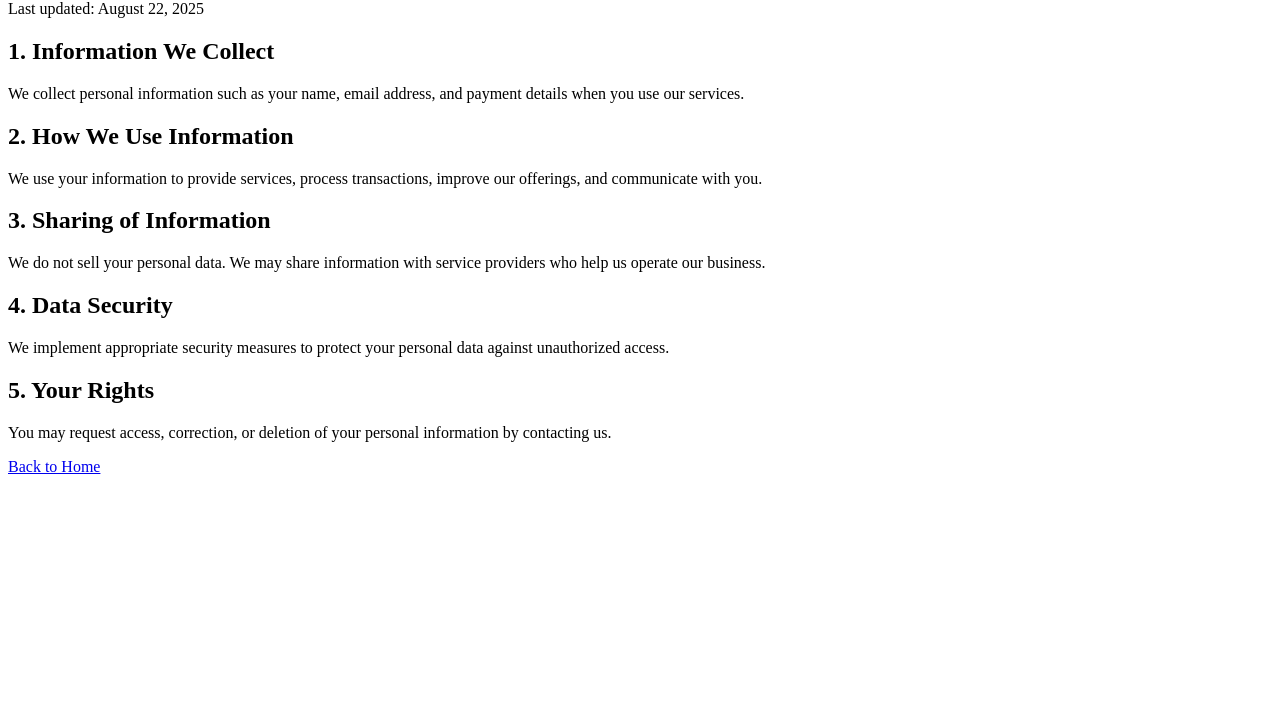
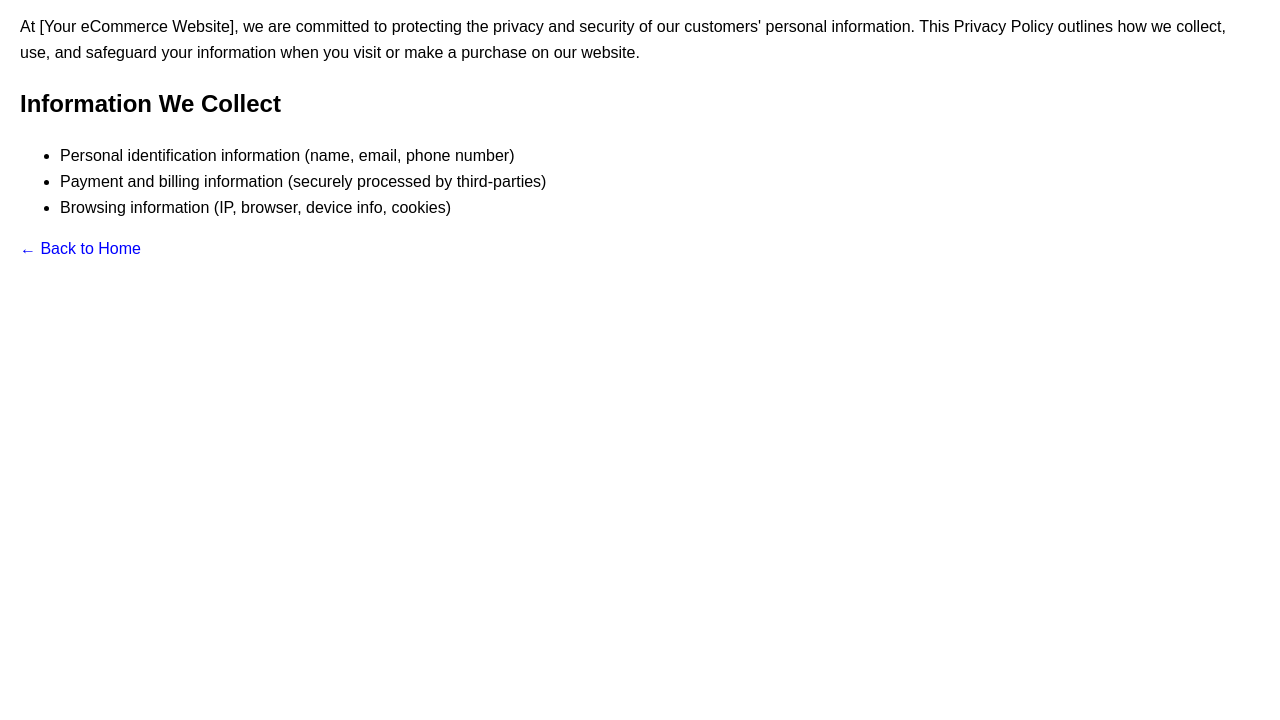
Before and after one commit to tblisi24/flex, a plain HTML site: page privacy.html in a window 1280 px wide. Shown: the part 80-800 px from the top of the page. Drawn offline with Linux system fonts and the light colour scheme.

Commit message:
Update privacy.html

```diff
--- a/privacy.html
+++ b/privacy.html
@@ -2,27 +2,25 @@
 <html lang="en">
 <head>
   <meta charset="UTF-8">
+  <meta name="viewport" content="width=device-width, initial-scale=1.0">
   <title>Privacy Policy</title>
+  <style>
+    body { font-family: Arial, sans-serif; margin: 20px; line-height: 1.6; }
+    a { color: blue; text-decoration: none; }
+    a:hover { text-decoration: underline; }
+  </style>
 </head>
 <body>
   <h1>Privacy Policy</h1>
-  <p>Last updated: August 22, 2025</p>
+  <p>At [Your eCommerce Website], we are committed to protecting the privacy and security of our customers' personal information. This Privacy Policy outlines how we collect, use, and safeguard your information when you visit or make a purchase on our website.</p>
 
-  <h2>1. Information We Collect</h2>
-  <p>We collect personal information such as your name, email address, and payment details when you use our services.</p>
+  <h2>Information We Collect</h2>
+  <ul>
+    <li>Personal identification information (name, email, phone number)</li>
+    <li>Payment and billing information (securely processed by third-parties)</li>
+    <li>Browsing information (IP, browser, device info, cookies)</li>
+  </ul>
 
-  <h2>2. How We Use Information</h2>
-  <p>We use your information to provide services, process transactions, improve our offerings, and communicate with you.</p>
-
-  <h2>3. Sharing of Information</h2>
-  <p>We do not sell your personal data. We may share information with service providers who help us operate our business.</p>
-
-  <h2>4. Data Security</h2>
-  <p>We implement appropriate security measures to protect your personal data against unauthorized access.</p>
-
-  <h2>5. Your Rights</h2>
-  <p>You may request access, correction, or deletion of your personal information by contacting us.</p>
-
-  <p><a href="index.html">Back to Home</a></p>
+  <p><a href="index.html">← Back to Home</a></p>
 </body>
 </html>
```
